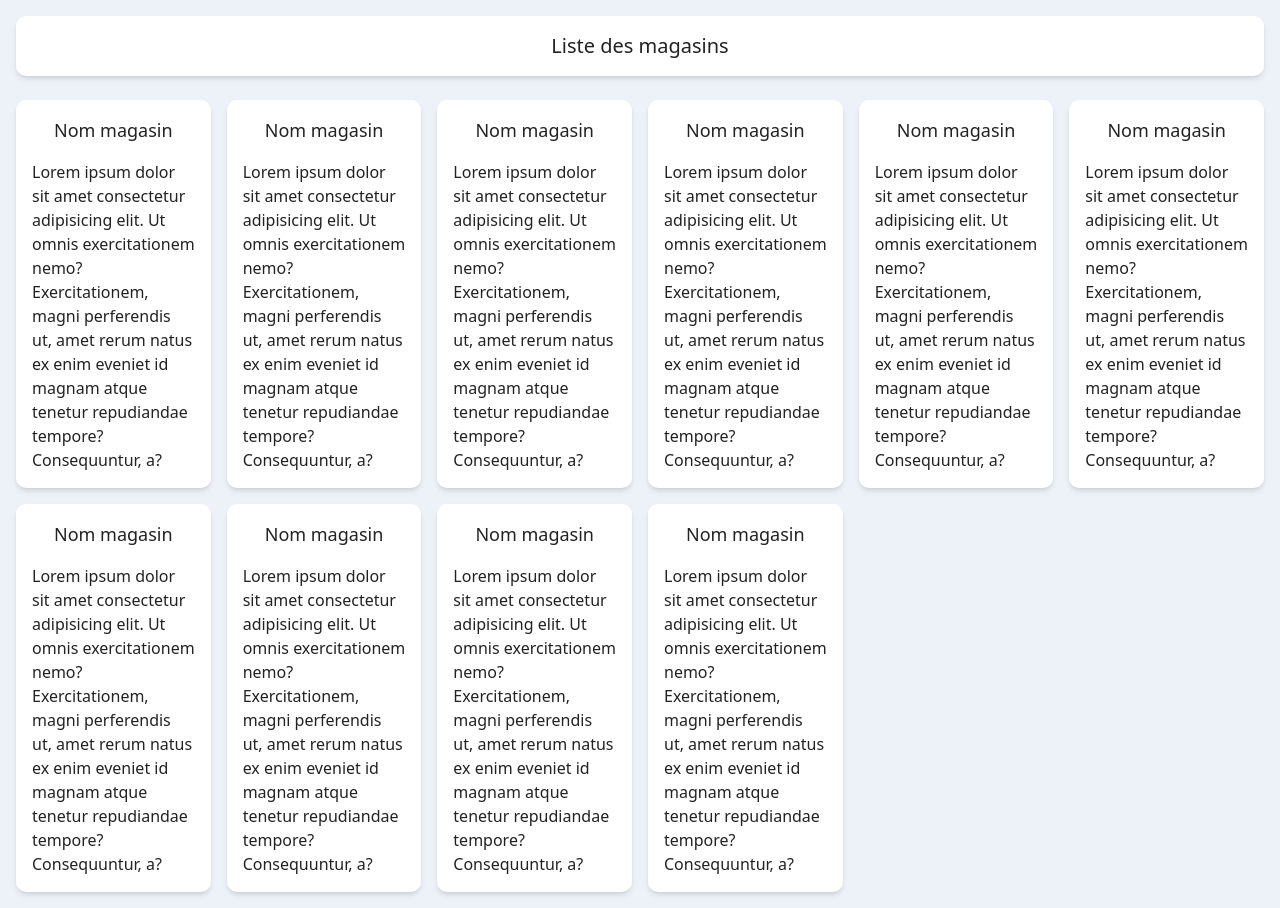
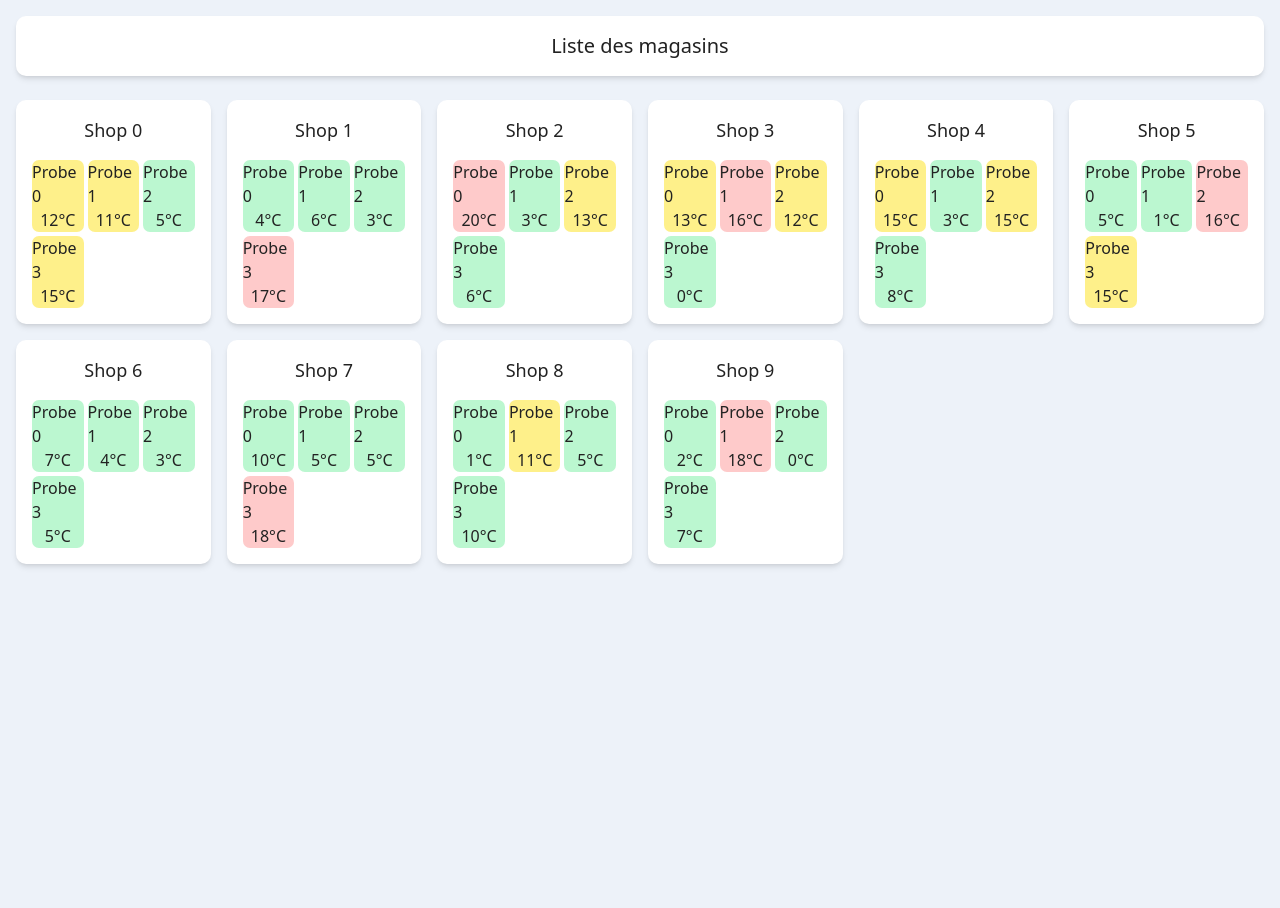
Before and after one commit to SpilmontFrancois/IOT, a Nuxt app: page / in a window 1280 px wide. After the commit the page ends 800 px from the top, so only its background shows below. Built offline with nearby package versions, Linux system fonts and the light colour scheme.

Commit message:
feat: better style and fake data

```diff
--- a/pages/index.vue
+++ b/pages/index.vue
@@ -5,14 +5,28 @@
     </div>
 
     <div class="grid grid-cols-6 gap-4">
-      <div v-for="i in 10" :key="i" class="card">
-        <span class="text-lg">Nom magasin</span>
-        <span>
-          Lorem ipsum dolor sit amet consectetur adipisicing elit. Ut omnis
-          exercitationem nemo? Exercitationem, magni perferendis ut, amet rerum
-          natus ex enim eveniet id magnam atque tenetur repudiandae tempore?
-          Consequuntur, a?
-        </span>
+      <div v-for="shop in shops" :key="shop.id" class="card">
+        <span class="text-lg">{{ shop.name }}</span>
+
+        <div class="grid grid-cols-3 gap-1 w-full">
+          <div
+            v-for="probe in shop.probes"
+            :key="probe.id"
+            class="flex flex-col items-center justify-center rounded-md"
+            :class="{
+              'bg-red-200': probe.temperature > 15,
+              'bg-yellow-200':
+                probe.temperature > 10 && probe.temperature <= 15,
+              'bg-green-200': probe.temperature <= 10,
+            }"
+          >
+            <span>
+              {{ probe.name }}
+            </span>
+
+            <span>{{ probe.temperature }}°C</span>
+          </div>
+        </div>
       </div>
     </div>
   </div>
@@ -21,9 +35,33 @@
 <script>
 export default {
   data() {
-    return {}
+    return {
+      shops: [],
+    }
   },
-  mounted() {},
-  methods: {},
+  mounted() {
+    this.fetchShops()
+  },
+  methods: {
+    fetchShops() {
+      for (let i = 0; i < 10; i++) {
+        let shop = {
+          id: i,
+          name: `Shop ${i}`,
+          probes: [],
+        }
+
+        for (let j = 0; j < 4; j++) {
+          shop.probes.push({
+            id: `${i}-${j}`,
+            name: `Probe ${j}`,
+            temperature: Math.floor(Math.random() * 21),
+          })
+        }
+
+        this.shops.push(shop)
+      }
+    },
+  },
 }
 </script>
```
